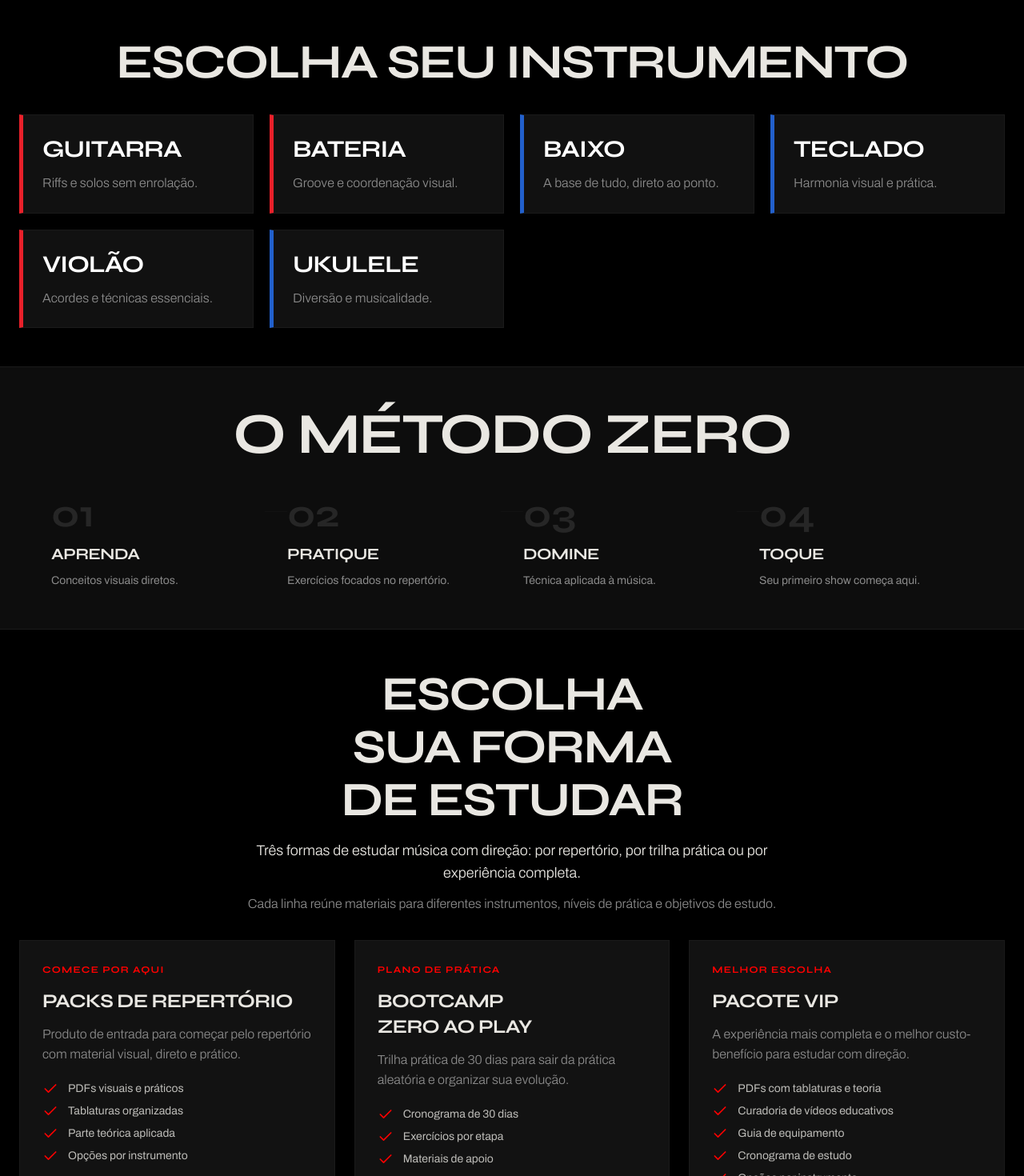
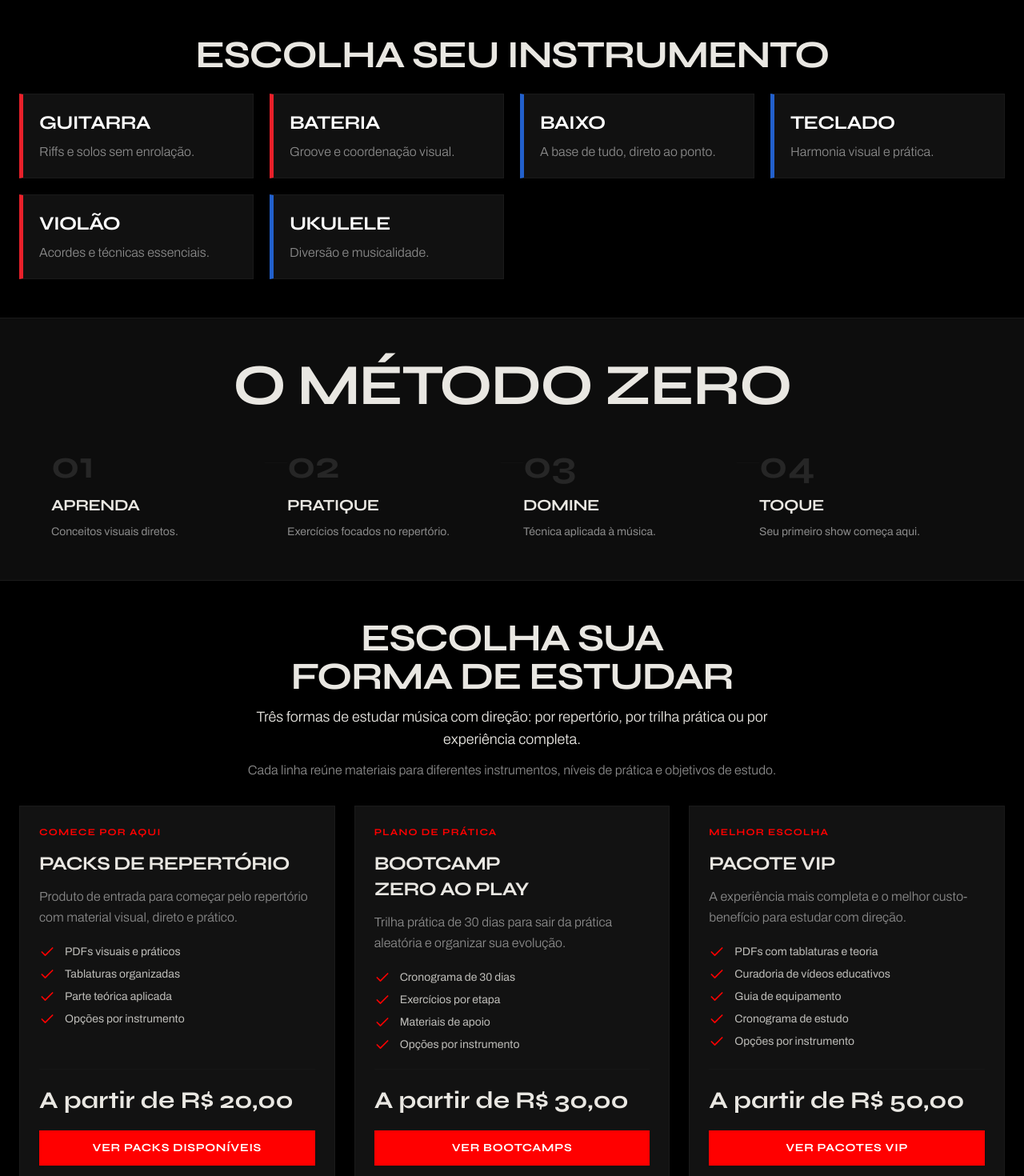
Before and after one commit to Tiffanylimaa/studiozero, a React (Vite) app in the folder apps/web/: page / in a window 1280 px wide. Shown: the part 580-2050 px from the top of the page at 80% size. Built offline with nearby package versions, Linux system fonts and the light colour scheme.

Commit message:
Reduce real homepage section height

```diff
--- a/apps/web/src/index.css
+++ b/apps/web/src/index.css
@@ -103,7 +103,7 @@
 
 @layer components {
   .instrument-card {
-    @apply bg-[#111111] p-5 md:p-6 border-y border-r border-border border-l-[5px] transition-all duration-300 cursor-pointer hover:scale-[1.02] flex flex-col h-full;
+    @apply bg-[#111111] p-4 md:p-5 border-y border-r border-border border-l-[5px] transition-all duration-300 cursor-pointer hover:scale-[1.02] block;
   }
   .instrument-card-red {
     @apply border-l-[#E8202A] hover:shadow-[0_0_30px_rgba(232,32,42,0.15)];
@@ -112,10 +112,10 @@
     @apply border-l-[#2260CC] hover:shadow-[0_0_30px_rgba(34,96,204,0.15)];
   }
   .instrument-title {
-    @apply font-syne font-bold text-white uppercase text-2xl md:text-3xl mb-2 md:mb-3 transition-colors;
+    @apply font-syne font-bold text-white uppercase text-xl md:text-2xl mb-2 transition-colors;
   }
   .instrument-subtitle {
-    @apply font-archivo font-light text-[#8A8A8A] flex-grow;
+    @apply font-archivo font-light text-sm md:text-base text-[#8A8A8A];
   }
 }
 
--- a/apps/web/src/pages/HomePage.jsx
+++ b/apps/web/src/pages/HomePage.jsx
@@ -146,7 +146,7 @@ function HomePage() {
         {/* SECTION 2: INSTRUMENTS GRID */}
         <section className="py-10 md:py-12 px-6 bg-background border-t border-border">
           <div className="max-w-7xl mx-auto">
-            <h2 className="mb-6 md:mb-8 text-center">Escolha seu instrumento</h2>
+            <h2 className="font-syne text-3xl md:text-5xl font-bold uppercase text-center mb-5 md:mb-6">Escolha seu instrumento</h2>
             <div className="grid grid-cols-1 md:grid-cols-2 lg:grid-cols-4 gap-4 md:gap-5">
               {instruments.map((inst, i) => (
                 <motion.div
@@ -191,7 +191,7 @@ function HomePage() {
         <section className="py-10 md:py-12 px-6 bg-background">
           <div className="max-w-7xl mx-auto">
             <div className="text-center mb-6 md:mb-8 max-w-2xl mx-auto">
-              <h2 className="mb-4">Escolha sua forma de estudar</h2>
+              <h2 className="font-syne text-3xl md:text-5xl font-bold uppercase mb-3">Escolha sua forma de estudar</h2>
               <p className="text-base md:text-lg text-foreground font-light mb-3">
                 Três formas de estudar música com direção: por repertório, por trilha prática ou por experiência completa.
               </p>
@@ -201,7 +201,7 @@ function HomePage() {
             </div>
             <div className="grid grid-cols-1 md:grid-cols-3 gap-5 md:gap-6">
               {products.map((prod, i) => (
-                <div key={i} className="bg-card border border-border p-6 md:p-7 flex flex-col h-full hover:border-primary/50 transition-colors">
+                <div key={i} className="bg-card border border-border p-5 md:p-6 flex flex-col hover:border-primary/50 transition-colors">
                   {prod.label && (
                     <p className="text-primary font-syne uppercase tracking-widest text-xs mb-4">
                       {prod.label}
@@ -213,7 +213,7 @@ function HomePage() {
                     <p className="text-muted-foreground font-light mb-5">{prod.desc}</p>
                   )}
 
-                  <ul className={`space-y-2 mb-5 flex-grow ${!prod.desc ? 'mt-3' : ''}`}>
+                  <ul className={`space-y-2 mb-5 ${!prod.desc ? 'mt-3' : ''}`}>
                     {prod.features.map((feat, j) => (
                       <li key={j} className="flex items-start text-sm text-foreground/80">
                         <Check className="w-5 h-5 text-primary mr-3 shrink-0" />
@@ -224,7 +224,7 @@ function HomePage() {
 
                   <div className="mt-auto pt-5 border-t border-border/50">
                     <div className="text-2xl md:text-3xl font-syne font-bold mb-5">{prod.price}</div>
-                    <Button asChild className="w-full bg-primary hover:bg-primary/90 text-white rounded-sm px-4 py-4 min-h-[3.1rem] font-syne uppercase tracking-wider text-sm md:text-base whitespace-normal text-center leading-tight">
+                    <Button asChild className="w-full bg-primary hover:bg-primary/90 text-white rounded-sm px-4 py-4 min-h-[2.75rem] font-syne uppercase tracking-wider text-sm whitespace-normal text-center leading-tight">
                       <Link to="/produtos">
                         {prod.cta}
                       </Link>
```
